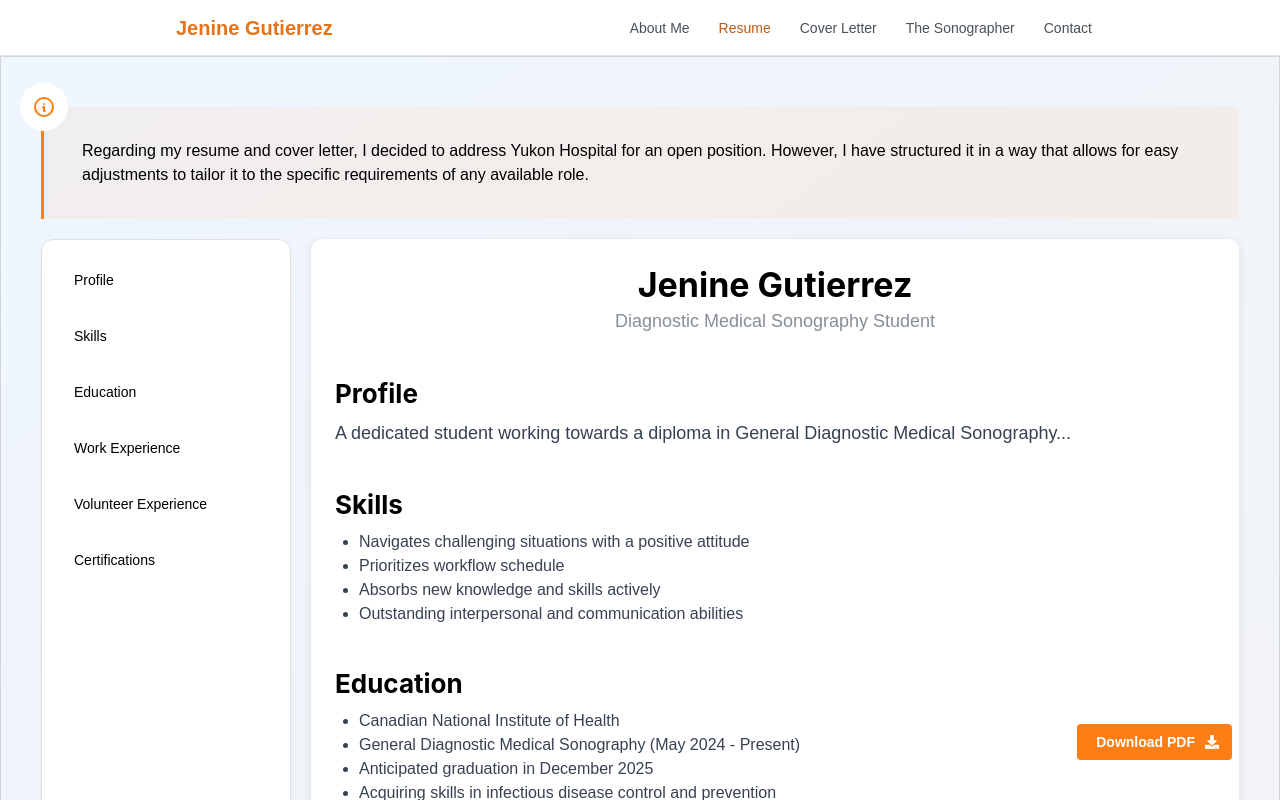
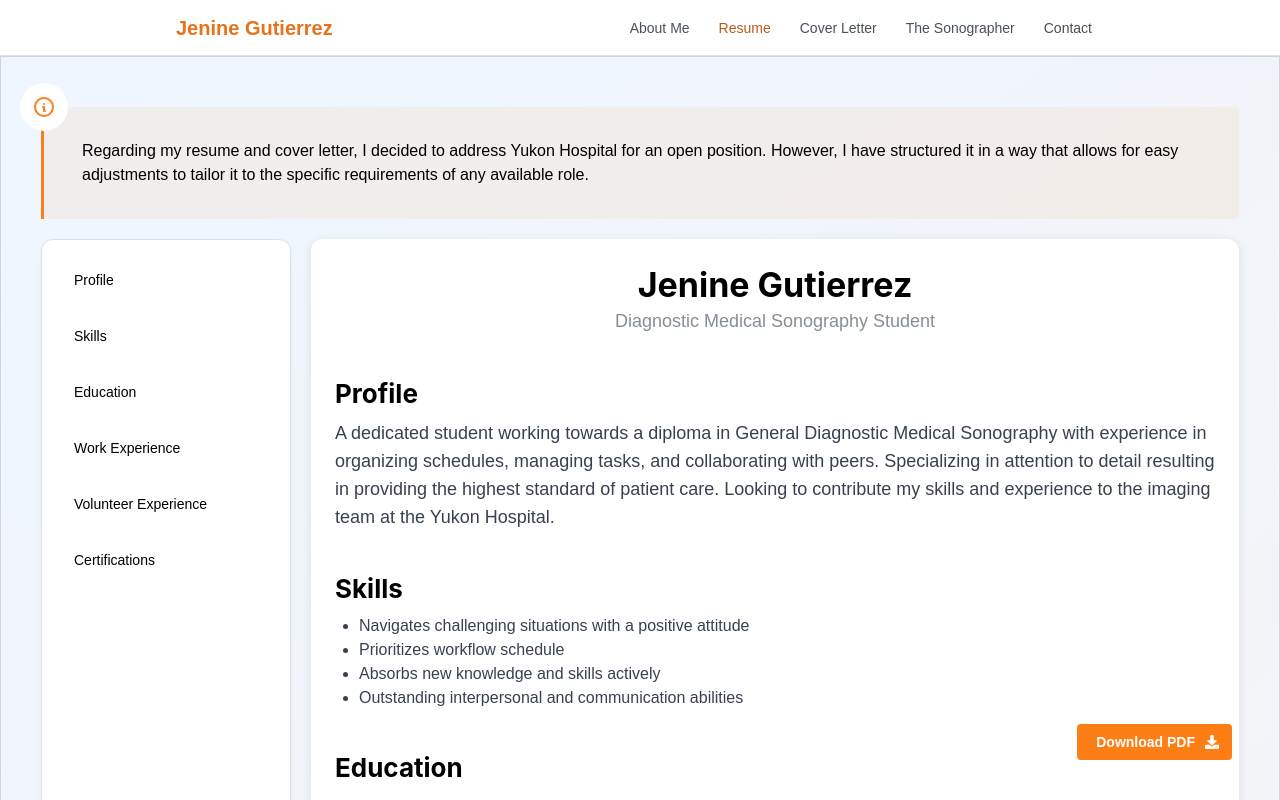
Before and after one commit to jenineKyle/jenine-portfolio, a Next.js app: page /resume in a window 1280 px wide. Shown: the top 800 px of the page. Built offline with nearby package versions, Linux system fonts and the light colour scheme.

Commit message:
fix resume

```diff
--- a/pages/index.tsx
+++ b/pages/index.tsx
@@ -39,7 +39,7 @@ export default function Home() {
                         </span>
                         <br />
 
-                        Canadian National Institute of Health <br /> Diagnostic Medical Sonography Student
+                        A Canadian National Institute of Health <br /> Diagnostic Medical Sonography Student
 
                     </Text>
                 </div>
--- a/pages/resume.tsx
+++ b/pages/resume.tsx
@@ -112,7 +112,7 @@ const Resume: React.FC = () => {
                         id: 'profile',
                         title: 'Profile',
                         content:
-                            'A dedicated student working towards a diploma in General Diagnostic Medical Sonography...',
+                            "A dedicated student working towards a diploma in General Diagnostic Medical Sonography with experience in organizing schedules, managing tasks, and collaborating with peers. Specializing in attention to detail resulting in providing the highest standard of patient care. Looking to contribute my skills and experience to the imaging team at the Yukon Hospital.",
                     },
                     {
                         id: 'skills',
@@ -128,30 +128,76 @@ const Resume: React.FC = () => {
                         id: 'education',
                         title: 'Education',
                         content: [
-                            'Canadian National Institute of Health',
-                            'General Diagnostic Medical Sonography (May 2024 - Present)',
+                            {
+                                label: 'Canadian National Institute of Health INC. (Accredited by Sonography Canada)',
+                                data: [
+                                    'General Diagnostic Medical Sonography | May 2024 - Present',
                                     'Anticipated graduation in December 2025',
                                     'Acquiring skills in infectious disease control and prevention',
-                        ],
+                                    'Introducing detailed anatomy across various imaging planes and modalities, focusing on normal anatomical structures',
+                                    'Learning basic sound concepts required of a sonographer such as sound properties, units, and measurements',
+                                ]
+                            },
+                            {
+                                label: 'Langara College | Medical Office Administrator | Graduated in December 2022',
+                                data: [
+                                    'Proficient in performing administrative duties in doctors\' offices, hospitals, and clinics',
+                                    'Knowledge in medical transcription and clinical procedures',
+                                ]
+                            },
+                            {
+                                label: 'Langara College | Foundations in Health Studies | Graduated in August 2022',
+                                data: [
+                                    'Introduced human structures and functions with a focus on basic physiology principles'
+                                ]
+                            }
+                        ]
                     },
                     {
                         id: 'work-experience',
                         title: 'Work Experience',
                         content: [
-                            'Brooke Radiology, Burnaby, BC - Clerk',
+                            {
+                                label: 'Brooke Radiology, Burnaby, BC | Clerk',
+                                data: [
                                     'January 2023 - December 2023',
-                            'Ensured a seamless patient experience with check-ins and record management',
-                        ],
+                                    'Ensured a positive experience for patients undergoing imaging services by assisting with check-in, handling accurate records, and addressing billing and insurance inquiries.'
+                                ]
                             },
+                            {
+                                label: 'Art of Sauna and Spa, Burnaby, BC | Lead Receptionist',
+                                data: [
+                                    'February 2022 - February 2023',
+                                    'Actively engaged in training new team members and collaborated with managers to implement improvements for an enhanced client experience.',
+                                    'Provided excellent customer service and fostered a welcoming atmosphere.'
+                                ]
+                            }
+                        ]
+                    },
+
                     {
                         id: 'volunteer-experience',
                         title: 'Volunteer Experience',
                         content: [
-                            'Royal Columbian Hospital (70 hours)',
-                            'March 2023 - December 2023',
-                            'Served as the first point of contact for patients and visitors',
-                        ],
+                            {
+                                label: 'Royal Columbian Hospital, Burnaby, BC | Volunteer',
+                                data: [
+                                    'March 2023 - December 2023 (70 hours)',
+                                    'Served as a friendly face and often the first point of contact for patients and visitors.',
+                                    'Took on tasks such as conducting errands and escorting individuals to ensure a positive and supportive experience at the hospital.'
+                                ]
                             },
+                            {
+                                label: 'Queen’s Park Care & Assisted Living, Burnaby, BC | Volunteer',
+                                data: [
+                                    'February 2023 - September 2023 (30 hours)',
+                                    'Prioritized the well-being of residents by adhering to safety measures.',
+                                    'Contributed to residents\' social interaction, competition, and overall enjoyment, aiming to add joy and enhance their quality of life.'
+                                ]
+                            }
+                        ]
+                    },
+
                     {
                         id: 'certifications',
                         title: 'Certifications & Memberships',
@@ -165,15 +211,33 @@ const Resume: React.FC = () => {
                     <Box id={section.id} key={section.id} className="pt-10">
                         <Title order={2}>{section.title}</Title>
                         {Array.isArray(section.content) ? (
+                            // If it's an array, it could either be an array of strings or an array of objects
+                            section.content.every(item => typeof item === 'string') ? (
+                                // If all items are strings, render them as a list
                                 <ul className="mt-2 list-disc pl-6 text-gray-700">
                                     {section.content.map((item, idx) => (
                                         <li key={idx}>{item}</li>
                                     ))}
                                 </ul>
                             ) : (
-                            <Text className="mt-2 text-lg text-gray-700">
-                                {section.content}
-                            </Text>
+                                // Otherwise, render label and data for objects in the array
+                                <div className="mt-2 text-gray-700">
+                                    {section.content.map((item, idx) => (
+                                        <div key={idx} className="mt-4">
+                                            <strong>{item.label}</strong>
+                                            <div className="mt-2">
+                                                <ul className="list-disc pl-6">
+                                                    {item.data.map((dataItem, dataIdx) => (
+                                                        <li key={dataIdx}>{dataItem}</li>
+                                                    ))}
+                                                </ul>
+                                            </div>
+                                        </div>
+                                    ))}
+                                </div>
+                            )
+                        ) : (
+                            <Text className="mt-2 text-lg text-gray-700">{section.content}</Text>
                         )}
                     </Box>
                 ))}
```
Lines whose indentation alone changed are shown as unchanged.
